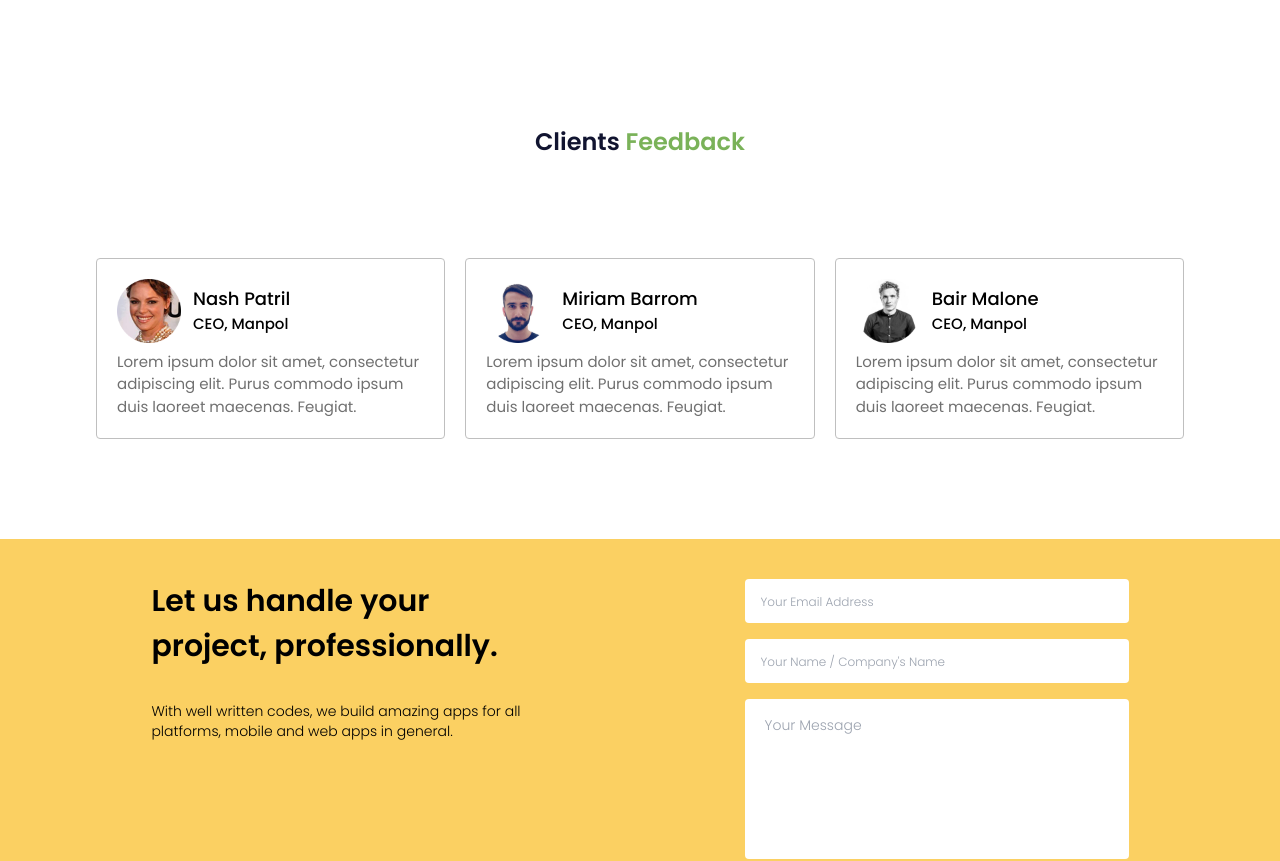
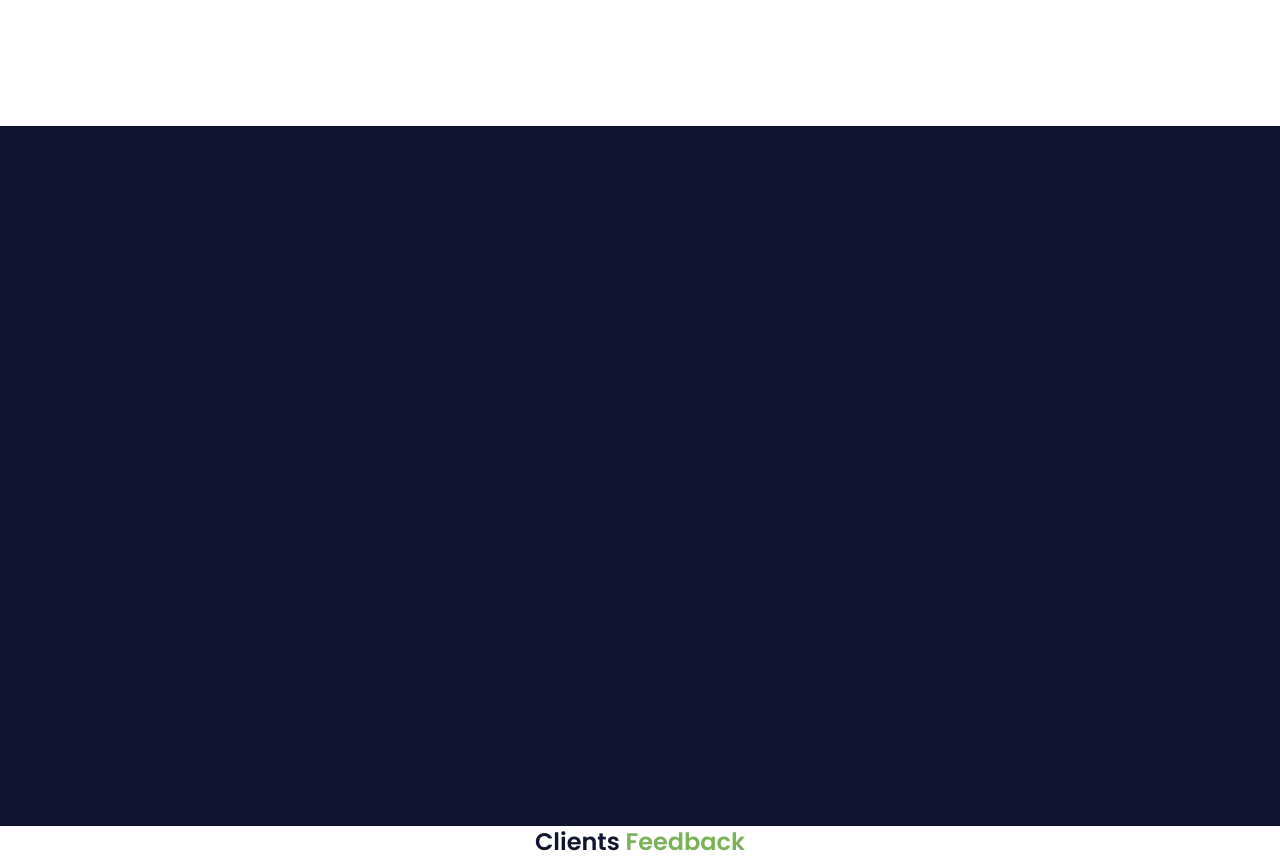
Before and after one commit to ronymia/design-agency-client-side, a React (Vite) app: page / in a window 1280 px wide. Shown: the part 1500-2361 px from the top of the page. Built offline with nearby package versions, Linux system fonts and the light colour scheme.

Commit message:
work section

```diff
--- a/src/Pages/Home/Home/Home.jsx
+++ b/src/Pages/Home/Home/Home.jsx
@@ -4,6 +4,7 @@ import Client from '../Client/Client';
 import Services from '../Services/Services';
 import Testimonial from '../Testimonial/Testimonial';
 import Contact from '../Contact/Contact';
+import OurWork from '../OurWork/OurWork';
 
 export default function Home() {
      return (
@@ -11,6 +12,7 @@ export default function Home() {
                <Banner />
                <Client />
                <Services />
+               <OurWork />
                <Testimonial />
                <Contact />
           </div>
--- /dev/null
+++ b/src/Pages/Home/OurWork/OurWork.jsx
@@ -0,0 +1,9 @@
+import React from 'react';
+
+export default function OurWork() {
+     return (
+          <section className='w-full h-[700px] bg-primary'>
+
+          </section>
+     )
+}
```
